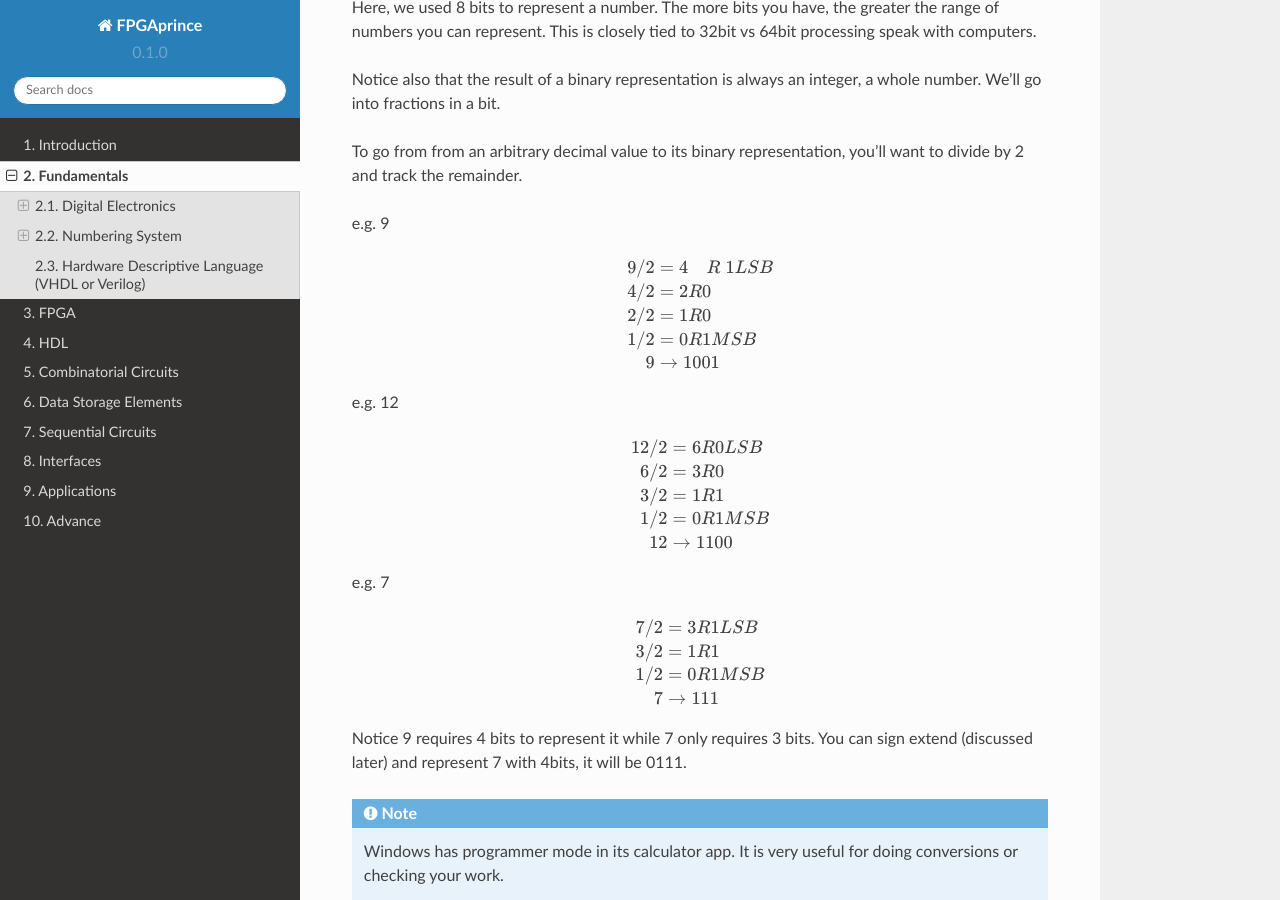
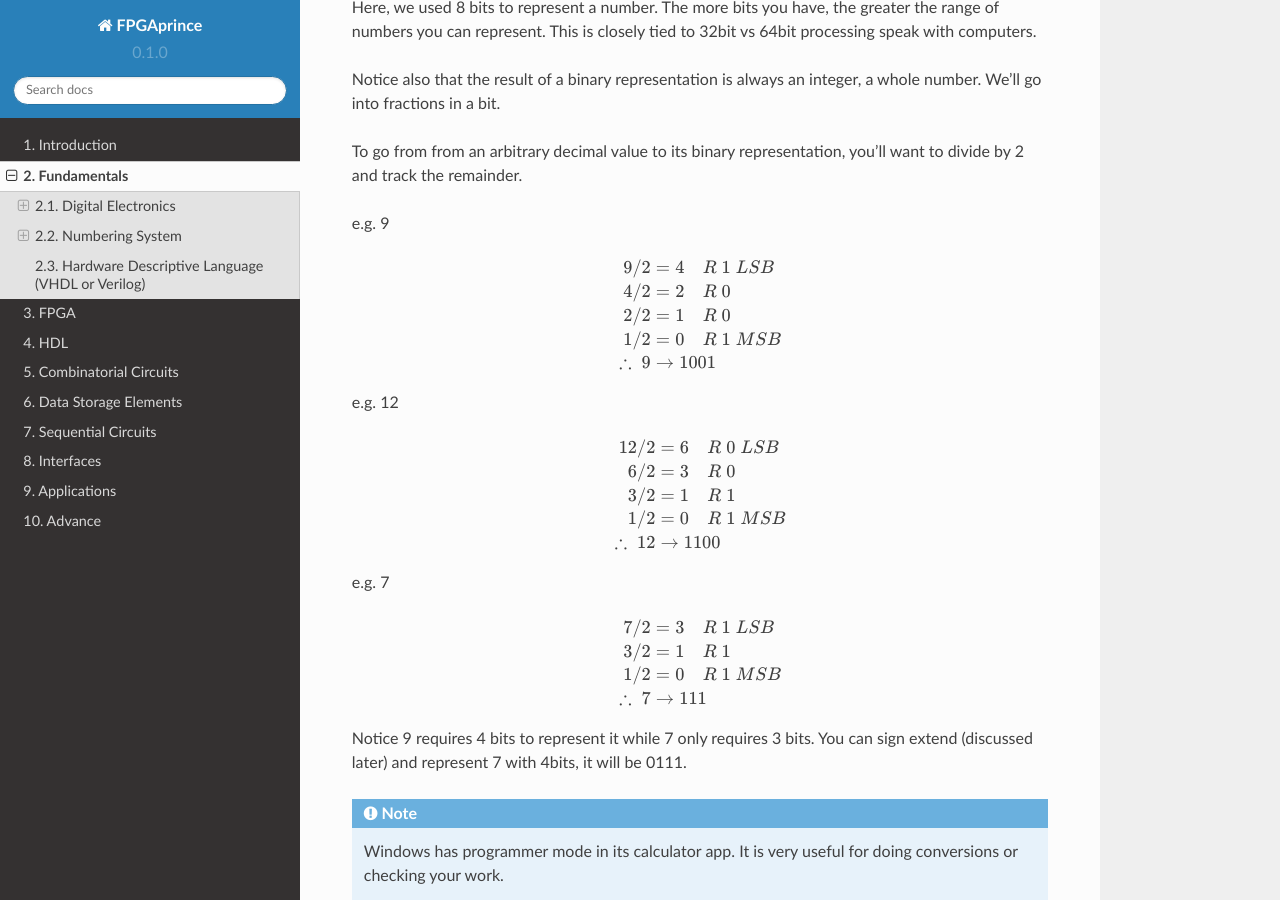
Before and after one commit to fpgaprince/rtd, a Sphinx documentation site: the page built from docs/source/fundamentals.rst, in a window 1280 px wide and 900 px high, scrolled down 4244 px. Built offline with Sphinx 7.4.7 and the Read the Docs theme 2.0.0, drawn with Linux system fonts in a browser that asks for light colours.

Commit message:
spacing better

```diff
--- a/docs/source/fundamentals.rst
+++ b/docs/source/fundamentals.rst
@@ -200,31 +200,31 @@ e.g. 9
 
 .. math::
 
-    9/2 &= 4\quad R\; 1 LSB\\
-    4/2 &= 2 R 0\\
-    2/2 &= 1 R 0\\
-    1/2 &= 0 R 1 MSB\\
-    9   &\rightarrow 1001
+    9/2 &= 4\quad R\; 1\; LSB\\
+    4/2 &= 2\quad R\; 0\\
+    2/2 &= 1\quad R\; 0\\
+    1/2 &= 0\quad R\; 1\; MSB\\
+    \therefore \; 9   &\rightarrow 1001
 
 
 e.g. 12
 
 .. math::
 
-    12/2    &= 6 R 0 LSB\\
-    6/2     &= 3 R 0\\
-    3/2     &= 1 R 1\\
-    1/2     &= 0 R 1 MSB\\
-    12      &\rightarrow 1100
+    12/2    &= 6\quad R\; 0\; LSB\\
+    6/2     &= 3\quad R\; 0\\
+    3/2     &= 1\quad R\; 1\\
+    1/2     &= 0\quad R\; 1\; MSB\\
+    \therefore \; 12      &\rightarrow 1100
 
 e.g. 7
 
 .. math::
 
-    7/2 &= 3 R 1 LSB\\
-    3/2 &= 1 R 1\\
-    1/2 &= 0 R 1 MSB\\
-    7   &\rightarrow111
+    7/2 &= 3\quad R\; 1\; LSB\\
+    3/2 &= 1\quad R\; 1\\
+    1/2 &= 0\quad R\; 1\; MSB\\
+    \therefore \; 7   &\rightarrow 111
 
 Notice 9 requires 4 bits to represent it while 7 only requires 3 bits. You can sign extend (discussed later) and represent
 7 with 4bits, it will be 0111.
```
